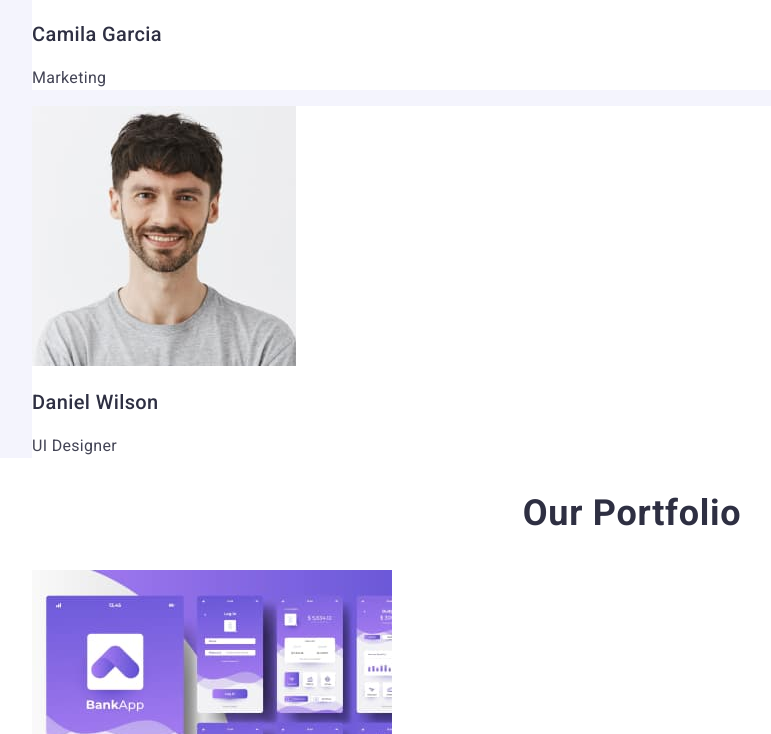
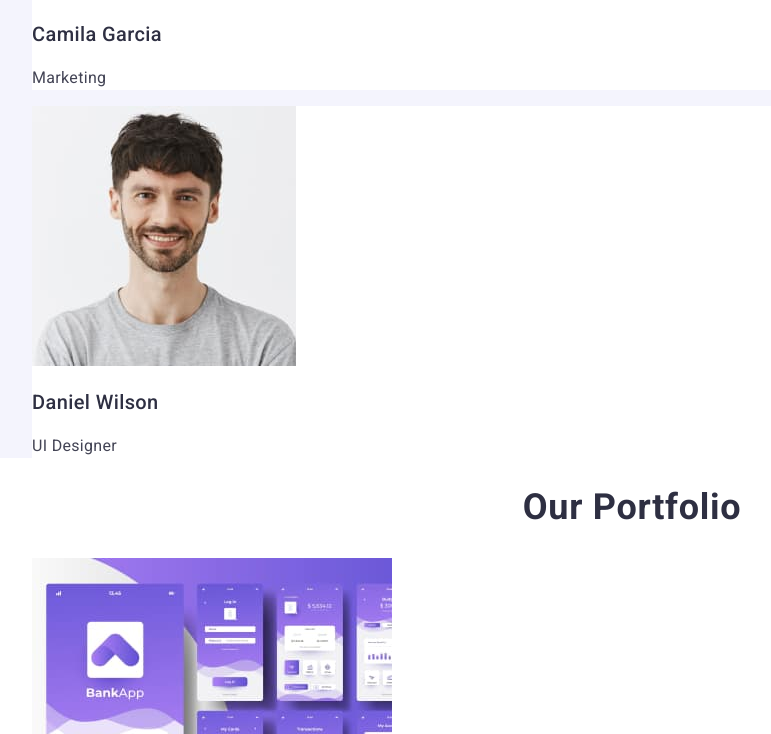
Before and after one commit to YuliiaShvets/goit-markup-hw-02, a plain HTML site: page index.html in a window 1280 px wide. Shown: the part 1855-2589 px from the top of the page, without its empty margins (8-779 px from the left). Drawn offline with nearby package versions, Linux system fonts and the light colour scheme.

Commit message:
add index file

```diff
--- a/css/styles.css
+++ b/css/styles.css
@@ -74,7 +74,6 @@ font-size: 16px;
 line-height: 1.5;
 letter-spacing: 0.04em;
 color:#fff;
-box-shadow: 0 4px 4px 0 rgba(0, 0, 0, 0.15);
 background: #4d5ae5;
 }
 .button-text:hover,.button-text:focus{
@@ -100,7 +99,7 @@ color: #434455;
     background-color: #F4F4FD
 }
 .section-title{
-    font-size: 700;
+font-size: 700;
 font-size: 36px;
 line-height: 1.11;
 letter-spacing: 0.02em;
@@ -110,7 +109,7 @@ text-transform: capitalize;
 
 }
 .section-list-item{
-background-color: #FFFFFF;
+background-color: #FFF;
 }
 
 .name-item{
@@ -129,14 +128,6 @@ letter-spacing: 0.02em;
 color: #434455;
 }
 
-.section-four-title {
-font-weight: 700;
-font-size: 36px;
-line-height: 1.11;
-letter-spacing: 0.02em;
-text-align: center;
-color: #2e2f42;
-}
 .page-footer{
     background-color: #2e2f42;
 }
--- a/index.html
+++ b/index.html
@@ -23,7 +23,7 @@
         <a class="logo header-logo" href="">Web<span class="logo-part">Studio</span></a>
         <ul class="list-nav">
           <li class="nav-item">
-            <a class="nav-link" href="">Studio</a>
+            <a class="nav-link" href="./index.html">Studio</a>
           </li>
           <li class="nav-item">
             <a class="nav-link" href="">Portfolio</a>
@@ -117,7 +117,7 @@
 <!-- Section 4-->
 
     <section>
-      <h3 class="section-four-title">Our Portfolio</h3>
+      <h2 class="section-title">Our Portfolio</h2>
       <ul class="section-list">
 
         <li class="section-list-item">
```
